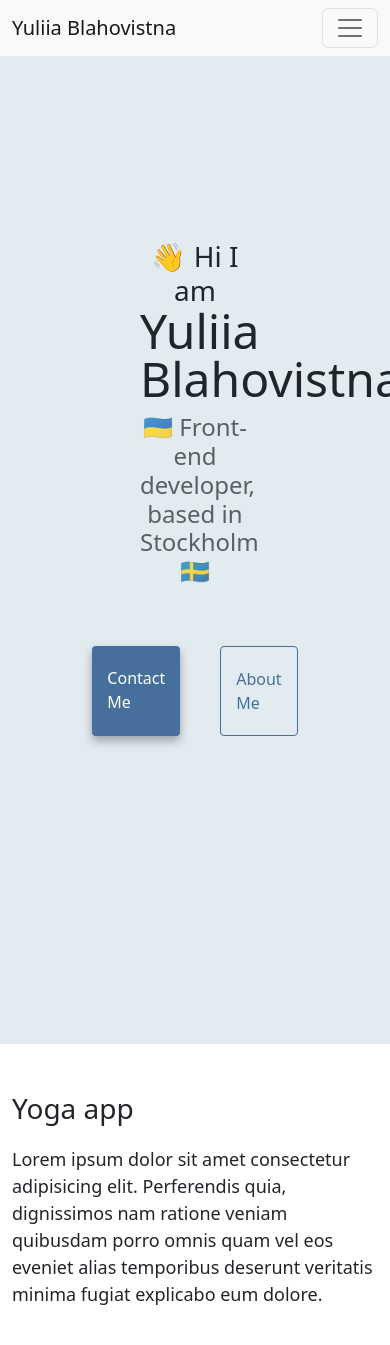
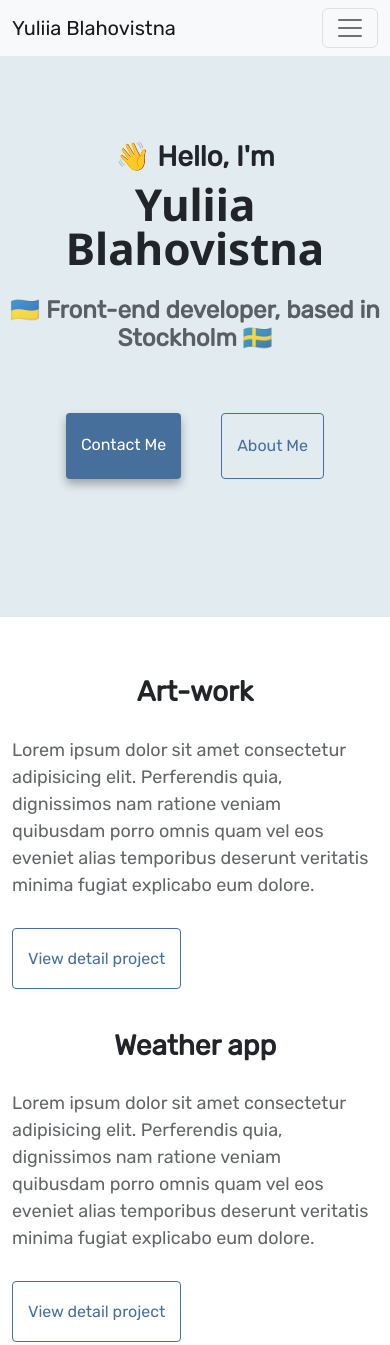
Before and after one commit to YuliiaB82/Project-portfolio, a plain HTML site: page index.html in a window 390 px wide. Shown: the top 1345 px of the page. Drawn offline with nearby package versions, Linux system fonts and the light colour scheme.

Commit message:
add photo, improve media queries

```diff
--- a/index.html
+++ b/index.html
@@ -21,6 +21,12 @@
       integrity="sha384-OERcA2EqjJCMA+/3y+gxIOqMEjwtxJY7qPCqsdltbNJuaOe923+mo//f6V8Qbsw3"
       crossorigin="anonymous"
     ></script>
+    <link rel="preconnect" href="https://fonts.googleapis.com" />
+    <link rel="preconnect" href="https://fonts.gstatic.com" crossorigin />
+    <link
+      href="https://fonts.googleapis.com/css2?family=Noto+Sans:wght@700&family=Rubik&display=swap"
+      rel="stylesheet"
+    />
     <link rel="stylesheet" href="style.css" />
   </head>
   <body>
@@ -72,9 +78,9 @@
           </div>
         </div>
       </nav>
-      <h2>👋 Hi I am</h2>
+      <h2>👋 Hello, I'm</h2>
       <h1>Yuliia Blahovistna</h1>
-      <h3>🇺🇦 Front-end developer, based in Stockholm 🇸🇪</h3>
+      <h3 class="mt-3">🇺🇦 Front-end developer, based in Stockholm 🇸🇪</h3>
       <div class="navigation-links mb-5">
         <a href="about.html#contact" class="contact-link">Contact me</a>
         <a href="about.html" class="about-link">About me</a>
@@ -85,32 +91,32 @@
       <div class="row mb-5">
         <div class="col-md-6">
           <img
-            src="/images/yoga.png"
-            alt="Yoga project"
-            class="img-fluid rounded yoga-img"
+            src="/images/art.png"
+            alt="Art project"
+            class="img-fluid rounded art-img"
           />
         </div>
         <div class="col-md-6">
-          <h2 class="homepage-titles">Yoga app</h2>
-          <p class="mb-5 homepage-titles">
+          <h2 class="homepage-titles">Art-work</h2>
+          <p class="mb-5 paragraph-titles">
             Lorem ipsum dolor sit amet consectetur adipisicing elit. Perferendis
             quia, dignissimos nam ratione veniam quibusdam porro omnis quam vel
             eos eveniet alias temporibus deserunt veritatis minima fugiat
             explicabo eum dolore.
           </p>
-          <a href="" class="contact-link launch"> Launch Yoga App </a>
+          <a href="" class="about-link launch"> View detail project </a>
         </div>
       </div>
       <div class="row mb-5">
         <div class="col-md-6">
           <h2 class="homepage-titles">Weather app</h2>
-          <p class="mb-5 homepage-titles">
+          <p class="mb-5 paragraph-titles">
             Lorem ipsum dolor sit amet consectetur adipisicing elit. Perferendis
             quia, dignissimos nam ratione veniam quibusdam porro omnis quam vel
             eos eveniet alias temporibus deserunt veritatis minima fugiat
             explicabo eum dolore.
           </p>
-          <a href="" class="contact-link launch"> Launch Weather App </a>
+          <a href="" class="about-link launch"> View detail project </a>
         </div>
         <div class="col-md-6">
           <img
@@ -131,13 +137,13 @@
         </div>
         <div class="col-md-6">
           <h2 class="homepage-titles">Yogurt app</h2>
-          <p class="mb-5 homepage-titles">
+          <p class="mb-5 paragraph-titles">
             Lorem ipsum dolor sit amet consectetur adipisicing elit. Perferendis
             quia, dignissimos nam ratione veniam quibusdam porro omnis quam vel
             eos eveniet alias temporibus deserunt veritatis minima fugiat
             explicabo eum dolore.
           </p>
-          <a href="" class="contact-link launch"> Launch Yogurt App </a>
+          <a href="" class="about-link launch"> View detail project </a>
         </div>
       </div>
     </div>
--- a/style.css
+++ b/style.css
@@ -2,17 +2,22 @@
   --primary-color: #46709b;
   --secondary-color: #e2ebf0;
   --box-shadow: 0 5px 10px rgba(0, 0, 0, 0.3);
+  --heading-font-family: "Noto Sans", sans-serif;
+  --default-font-family: "Rubik", sans-serif;
 }
-
+body {
+  font-family: var(--default-font-family);
+}
 h1,
 h2,
 h3 {
   text-align: center;
-  margin: 0;
+  font-weight: bold;
 }
 
 h1 {
   font-size: 96px;
+  font-family: var(--heading-font-family);
 }
 
 h2 {
@@ -25,17 +30,17 @@ h3 {
 }
 
 p {
-  background: var(--secondary-color);
   padding-top: 20px;
   border-radius: 4px;
   font-size: 18px;
   line-height: 1.5;
   text-align: center;
+  opacity: 0.7;
 }
 
 .hero {
   background-color: var(--secondary-color);
-  padding: 240px 140px;
+  padding: 240px 0 140px 0;
 }
 .navbar {
   background-color: var(--secondary-color);
@@ -93,8 +98,10 @@ p {
 }
 
 .homepage-titles {
+  margin-top: 60px;
+}
+.paragraph-titles {
   text-align: left !important;
-  background: none;
 }
 
 .launch {
@@ -104,16 +111,16 @@ p {
   text-decoration: none;
 }
 
-@media (max-width: 576px) {
+@media (max-width: 760px) {
   h1 {
-    font-size: 48px;
+    font-size: 44px;
     line-height: 1;
     padding-bottom: 10px;
   }
   h2 {
     font-size: 28px;
   }
-  .yoga-img,
+  .art-img,
   .weather-img,
   .yogurt-img {
     display: none;
@@ -121,4 +128,9 @@ p {
   .contact-link {
     display: block;
   }
+  .hero {
+    padding: 140px 0px 70px 0;
+  }
+  .homepage-titles {
+  margin-top: 10px;
 }
```
Also changed, not shown: about.html (+2 -2 lines), images/art.png (added), images/weather.png, images/yoga.png (deleted).
